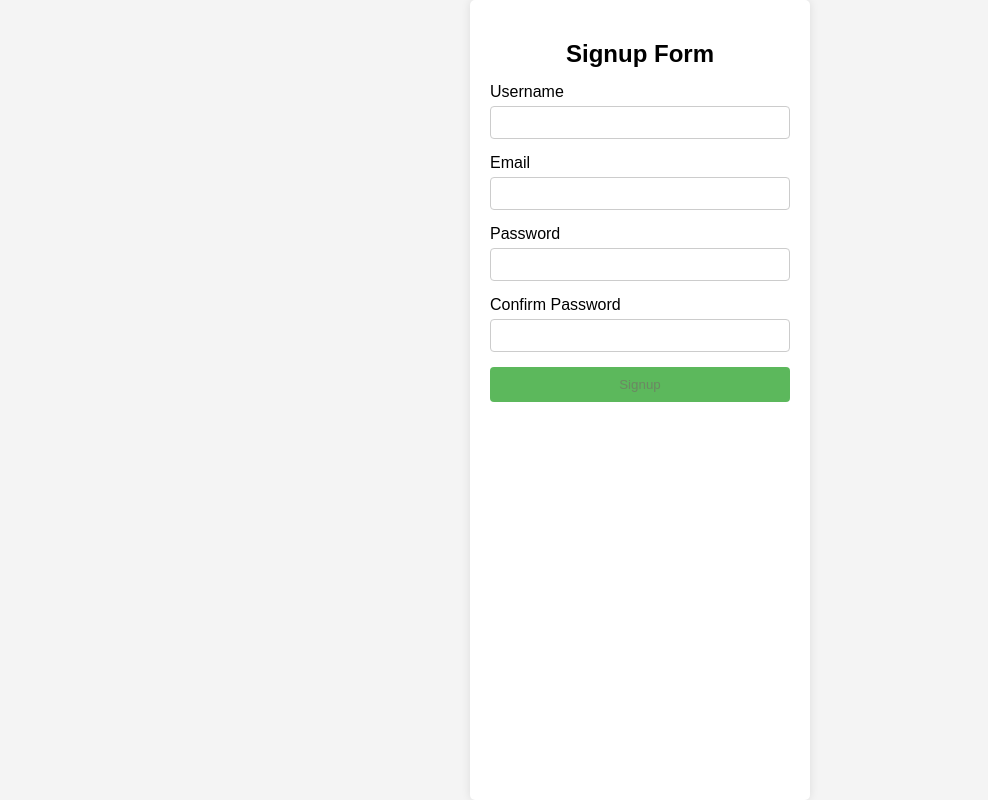
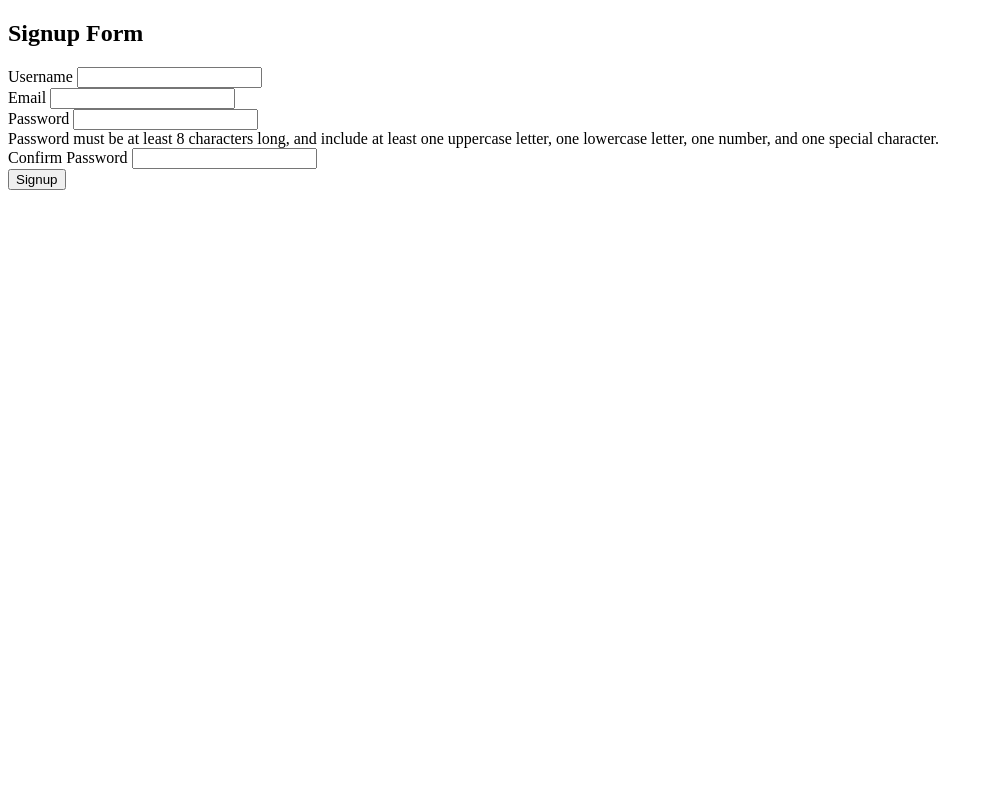
Before and after one commit to ADRIDEV2024/E-Commerce-plataforma-web, a Django app: template templates/signup.html in a window 1280 px wide. Shown: the whole page, without its empty margins (0-988 px from the left). Run offline with Django 3.2, Linux system fonts and the light colour scheme; the template is opened without the code that fills it, so the values that code supplies are empty.

Commit message:
Update signup.html

```diff
--- a/templates/signup.html
+++ b/templates/signup.html
@@ -1,105 +1,13 @@
 <!DOCTYPE html>
 <html lang="en">
+{% load static %}
 
 <head>
     <meta charset="UTF-8">
     <meta name="viewport" content="width=device-width, initial-scale=1.0">
     <title>Signup Form</title>
     <style>
-        body {
-            font-family: Arial, sans-serif;
-            background-color: #f4f4f4;
-            display: flex;
-            justify-content: center;
-            align-items: right;
-            height: 100vh;
-            margin: 0;
-        }
 
-        .container {
-            background-color: white;
-            padding: 20px;
-            border-radius: 5px;
-            box-shadow: 0 0 10px rgba(0, 0, 0, 0.1);
-            width: 300px;
-        }
-
-        h2 {
-            margin-bottom: 15px;
-            text-align: center;
-        }
-
-        .form-group {
-            margin-bottom: 15px;
-        }
-
-        label {
-            display: block;
-            margin-bottom: 5px;
-        }
-
-        input {
-            width: 100%;
-            padding: 8px;
-            box-sizing: border-box;
-            border: 1px solid #ccc;
-            border-radius: 4px;
-        }
-
-        button {
-            width: 100%;
-            padding: 10px;
-            background-color: #5cb85c;
-            border: none;
-            color: rgba(118, 104, 104, 0.6);
-            border-radius: 4px;
-            cursor: pointer;
-        }
-
-        button:hover {
-            background-color: #c0e811;
-        }
-
-        #message {
-            margin-top: 20px;
-            text-align: center;
-        }
-
-        .error {
-            color: red;
-            font-size: 0.9em;
-        }
-
-        .password-hint {
-            font-size: 0.9em;
-            color: #8b6e6e;
-            margin-top: 5px;
-            display: none;
-        }
-
-        .password-strength {
-            margin-top: 5px;
-        }
-
-        .password-strength div {
-            height: 5px;
-            border-radius: 4px;
-        }
-
-        .weak {
-            width: 33%;
-            background-color: rgb(188, 98, 98);
-        }
-
-        .medium {
-            width: 66%;
-            background-color: orange;
-        }
-
-        .strong {
-            width: 100%;
-            background-color: green;
-        }
     </style>
 </head>
 
```
